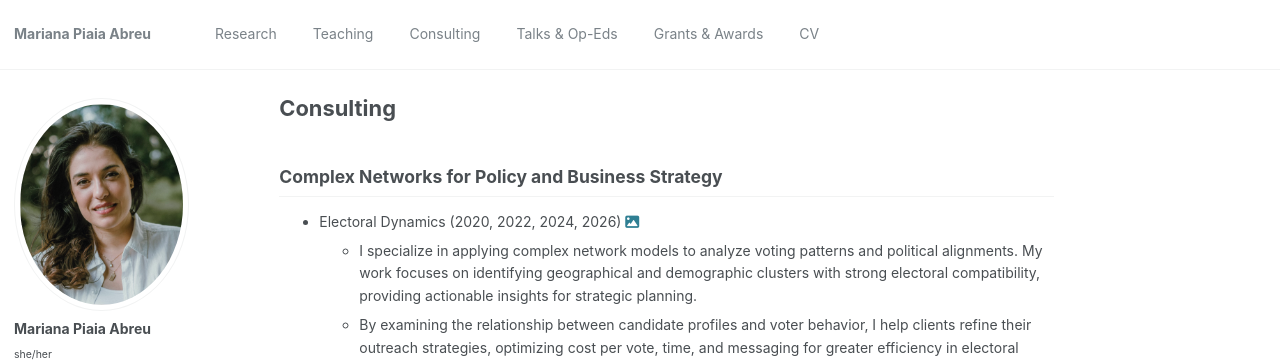
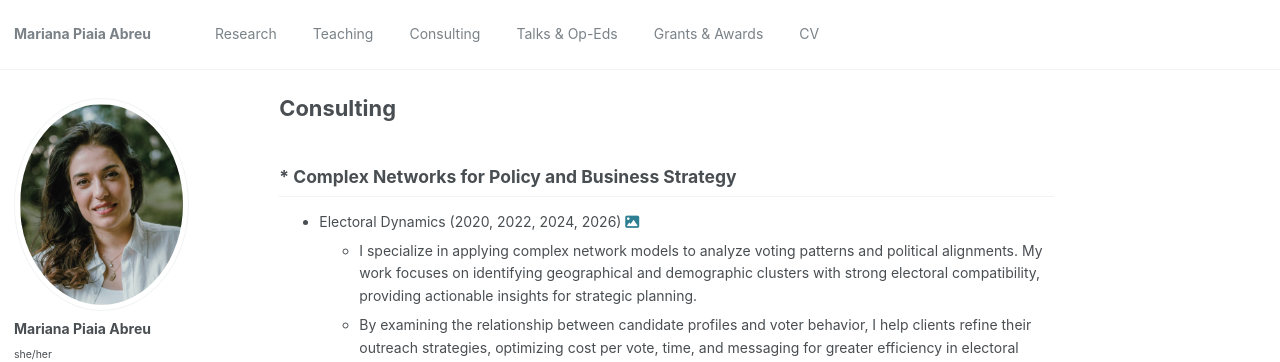
Before and after one commit to piaiaabreu/piaiaabreu.github.io, a Jekyll site: the page built from _pages/consulting.md, in a window 1280 px wide and 900 px high. Shown: the top 362 px of the window. Built offline with Jekyll 4.4.1, drawn with Linux system fonts in a browser that asks for light colours; a style sheet for code colours, icons or effects is not loaded.

```diff
--- a/_pages/consulting.md
+++ b/_pages/consulting.md
@@ -8,7 +8,7 @@ redirect_from:
 ---
 
 
-## Complex Networks for Policy and Business Strategy
+## * Complex Networks for Policy and Business Strategy
 
 * Electoral Dynamics (2020, 2022, 2024, 2026) <a href="/images/elections.jpg" target="_blank" title="View Image"><i class="fas fa-image"></i></a>
   * I specialize in applying complex network models to analyze voting patterns and political alignments. My work focuses on identifying geographical and demographic clusters with strong electoral compatibility, providing actionable insights for strategic planning.
```
